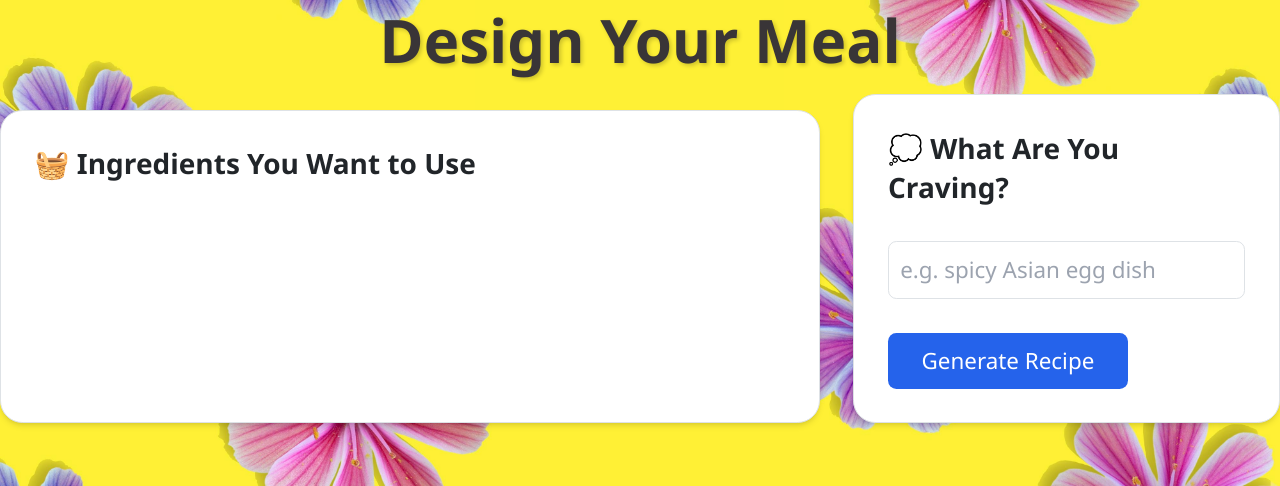
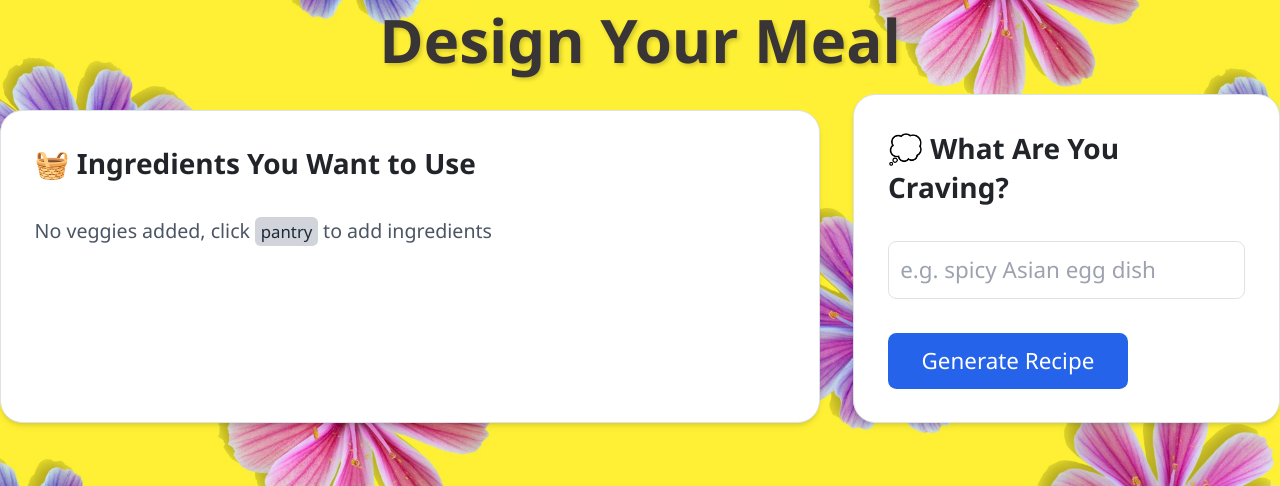
Before and after one commit to FunnyKoalaBear/cookGPT, a Django app: page /designMeal in a window 1280 px wide. Shown: the part 192-678 px from the top of the page. Run offline with Django 5.2, Linux system fonts and the light colour scheme; a user stored in the database is signed in; data comes from the database, SQL or seed files in the repository; both versions use the stored data as it was after the commit; data that the repository does not hold is empty; parts of the project's set-up code (start-up, migrations or seed data) failed here and were passed over; some libraries are stand-ins or nearby versions.

Commit message:
empty pantry message

```diff
--- a/myApp/templates/myApp/designMeal.html
+++ b/myApp/templates/myApp/designMeal.html
@@ -81,6 +81,15 @@
                     <button class="bg-gray-200 px-3 py-1 rounded-full ingredient-btn" onclick="this.classList.toggle('bg-green-400'); this.classList.toggle('bg-gray-200');" data-item="{{ ing.name }}" data-quantity="{{ ing.quantity }}" data-unit="{{ ing.unit }}">
                         {{ ing.name }}
                     </button>
+
+                {% empty %}
+
+                    <p class="mb-2 text-sm text-gray-600">No veggies added, click
+                        <a href="{% url 'pantry' %}" class="bg-gray-300 hover:bg-gray-400 text-gray-800 px-1 py-0.5 rounded no-underline transition-colors duration-200 text-xs" style="outline: none;">
+                            pantry</a>
+                        to add ingredients
+                    </p>
+
                 {% endfor %}
 
 
```
Also changed, not shown: db.sqlite3.
